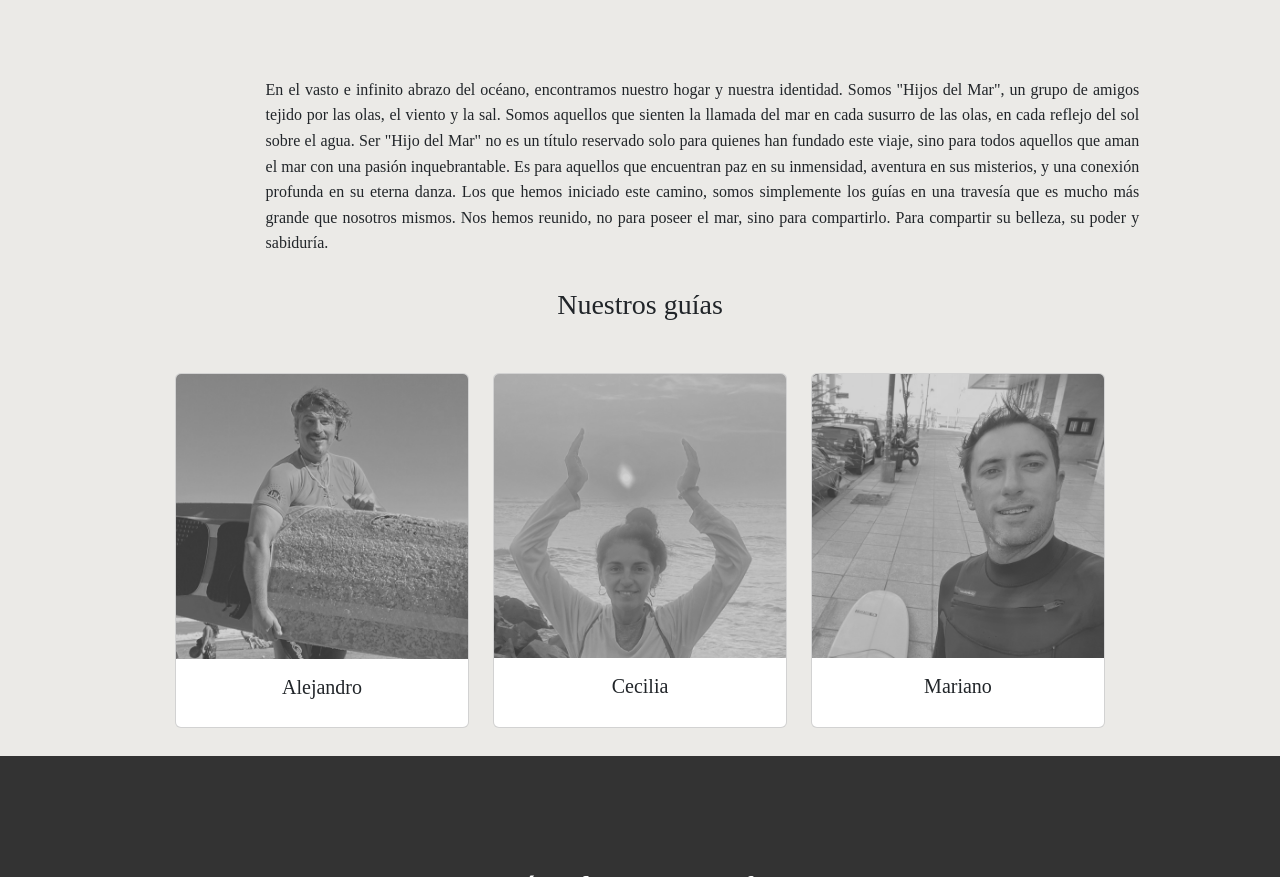
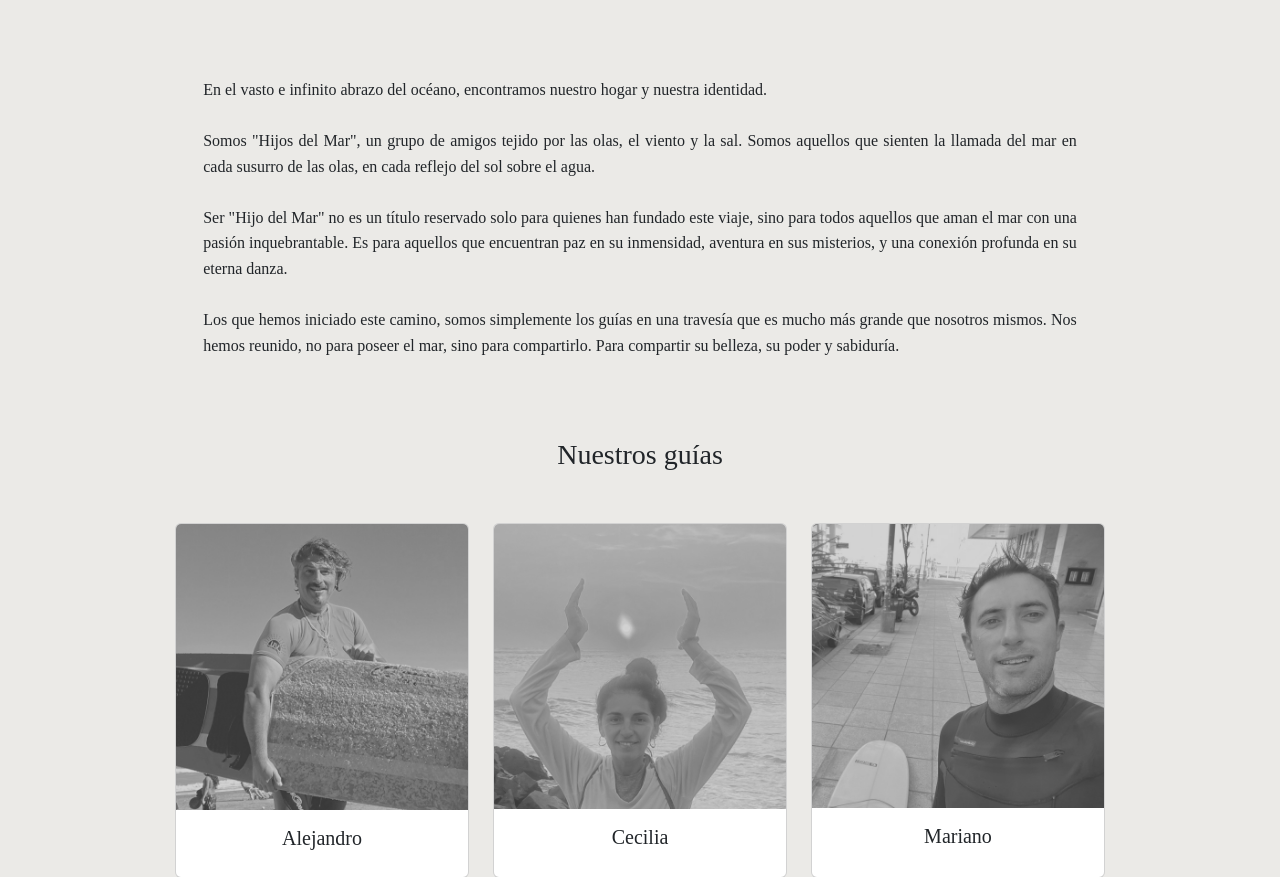
Before and after one commit to marianourra/hdm, a plain HTML site: page index.html in a window 1280 px wide. Shown: the part 1403-2280 px from the top of the page. Drawn offline with nearby package versions, Linux system fonts and the light colour scheme; a web font is replaced by a local one.

Commit message:
ajuste texto

```diff
--- a/styles.css
+++ b/styles.css
@@ -112,9 +112,10 @@ body {
     height: auto;
     display: flex;
     justify-self: center;
-    margin-left: 20%;
+    margin-left: 15%;
     text-align: justify;
     margin-top: 3rem;
+    margin-bottom: 4rem;
 }
 
 .contact {
```
Also changed, not shown: index.html (+6 -3 lines).
